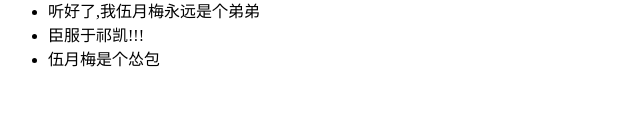
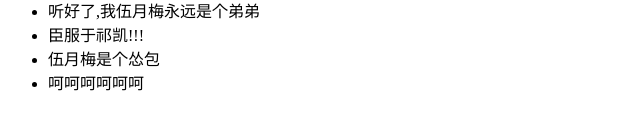
Before and after one commit to noheader/xiangmu_qikai, a plain HTML site: page 1.html in a window 1280 px wide. Shown: the part 138-268 px from the top of the page, without its empty margins (0-640 px from the left). Drawn offline with Linux system fonts and the light colour scheme.

Commit message:
啊哈哈哈

```diff
--- a/1.html
+++ b/1.html
@@ -16,6 +16,7 @@
         <li>听好了,我伍月梅永远是个弟弟</li>
         <li>臣服于祁凯!!!</li>
         <li>伍月梅是个怂包</li>
+        <li>呵呵呵呵呵呵</li>
     </ul>
 </body>
 </html>
```
